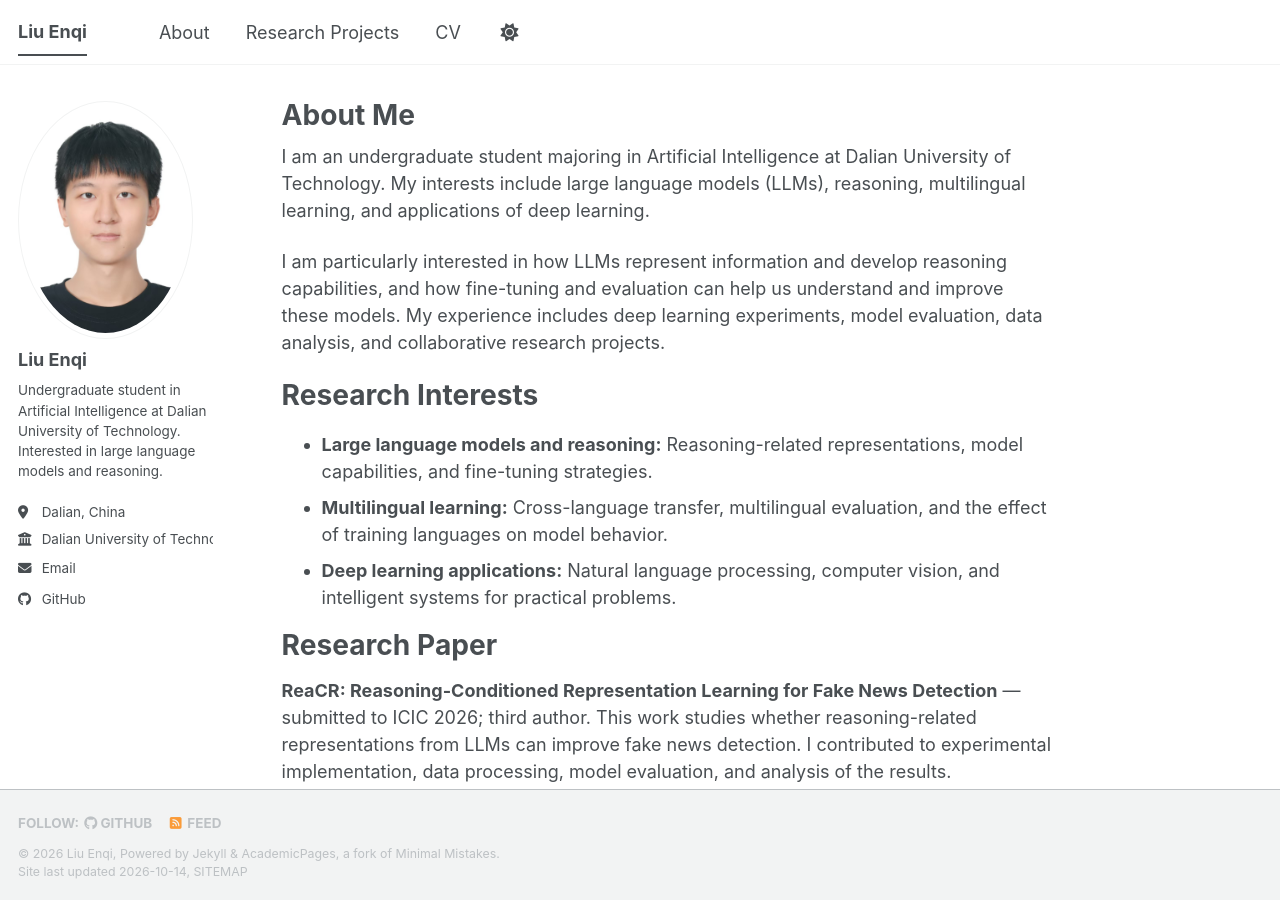
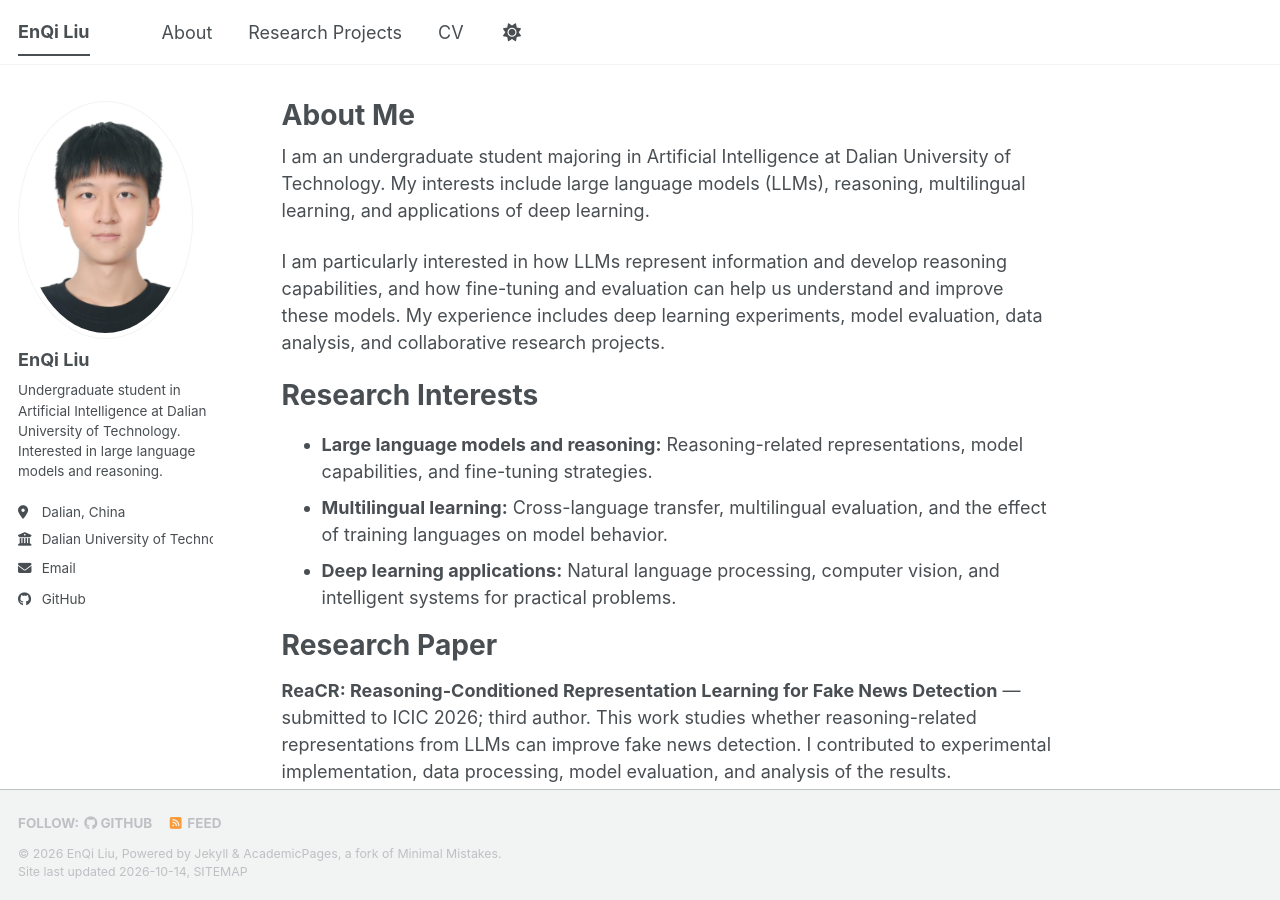
Before and after one commit to LEQfight/LEQfight.github.io, a Jekyll site: the page built from _pages/about.md, in a window 1280 px wide and 900 px high. Built offline with Jekyll 4.4.1, drawn with Linux system fonts in a browser that asks for light colours; a style sheet for code colours, icons or effects is not loaded.

```diff
--- a/_config.yml
+++ b/_config.yml
@@ -9,10 +9,10 @@
 # Basic Site Settings
 locale                   : "en-US"
 site_theme               : "default" # The available themes options are "default", "air", "sunrise", "mint", "dirt" and "contrast"
-title                    : "Liu Enqi"
+title                    : "EnQi Liu"
 title_separator          : "-"
-name                     : &name "Liu Enqi"
-description              : &description "Liu Enqi's academic homepage | Undergraduate student in Artificial Intelligence at Dalian University of Technology."
+name                     : &name "EnQi Liu"
+description              : &description "EnQi Liu's academic homepage | Undergraduate student in Artificial Intelligence at Dalian University of Technology."
 url                      : https://leqfight.github.io # The base hostname & protocol for your site e.g. "https://[your GitHub username].github.io",
                                                            # or if you already have some other page hosted on Github then use "https://[your GitHub username].github.io/[Your Repo Name]"
 baseurl                  : "" # the subpath of your site, e.g. "/blog"
@@ -24,7 +24,7 @@ repository               : "LEQfight/LEQfight.github.io"
 author:
   # Biographic information
   avatar           : "profile.png"
-  name             : "Liu Enqi"
+  name             : "EnQi Liu"
   pronouns         : # example: "she/her"
   bio              : "Undergraduate student in Artificial Intelligence at Dalian University of Technology. Interested in large language models and reasoning."
   location         : "Dalian, China"
--- a/_includes/seo.html
+++ b/_includes/seo.html
@@ -8,6 +8,9 @@
 
 {% if page.title %}
   {% assign seo_title = page.title | append: " " | append: site.title_separator | append: " " | append: site.title %}
+{% endif %}
+{% if page.seo_title %}
+  {% assign seo_title = page.seo_title %}
 {% endif %}
 
 {% if seo_title %}
@@ -115,7 +118,7 @@
 <!-- Open Graph protocol data (https://ogp.me/), used by social media -->
 <meta property="og:locale" content="{{ site.locale | default: "en" }}">
 <meta property="og:site_name" content="{{ site.title }}">
-<meta property="og:title" content="{{ page.title | default: site.title | markdownify | strip_html | strip_newlines | escape_once }}">
+<meta property="og:title" content="{{ page.seo_title | default: page.title | default: site.title | markdownify | strip_html | strip_newlines | escape_once }}">
 {% if page.date %}
   <meta property="og:type" content="article">
 {% endif %}
```
Also changed, not shown: _pages/about.md (+1 -0 lines).
